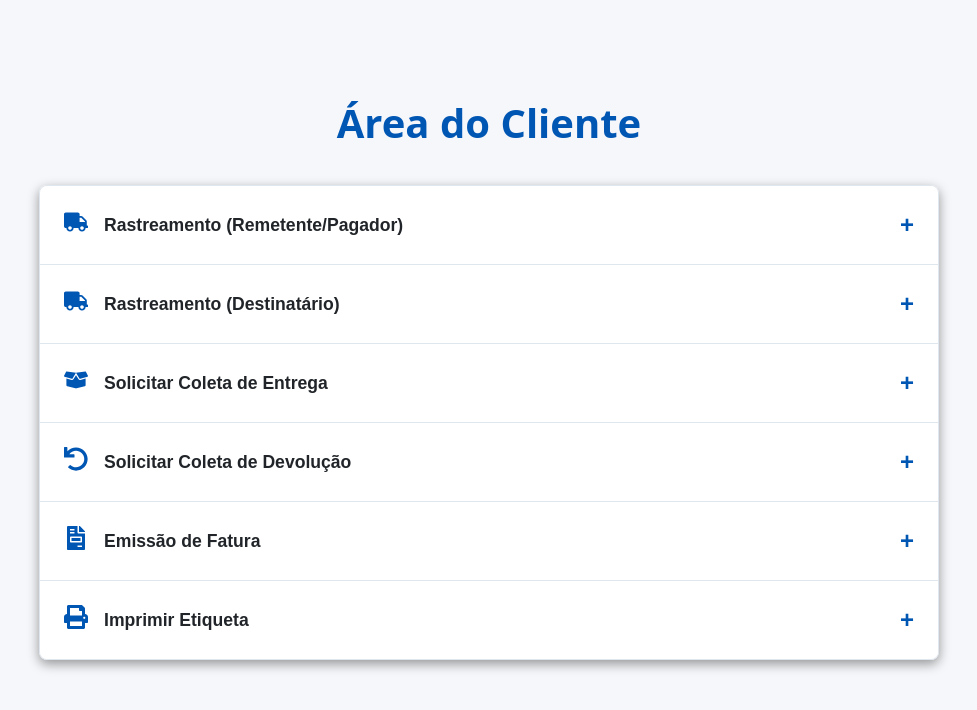
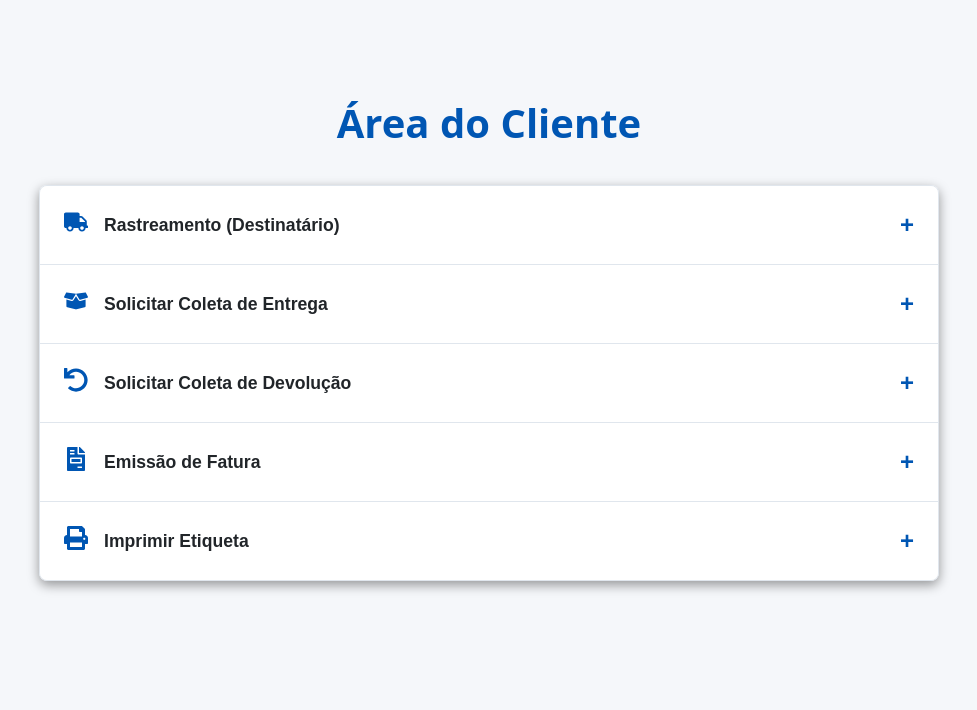
Before and after one commit to arturLoliveira/linhares-logistica, a React (Vite) app: page /area-cliente in a window 1280 px wide. Shown: the top 710 px of the page, without its empty margins (151-1128 px from the left). Built offline with nearby package versions, Linux system fonts and the light colour scheme.

Commit message:
mudanças no admin dashboard

```diff
--- a/src/pages/area-cliente.tsx
+++ b/src/pages/area-cliente.tsx
@@ -28,77 +28,8 @@ const handleDownloadPDF = async (url: string, filename: string, setLoading: (b:
     }
 };
 
-function FormRastreioRemetente() {
-    const [cpfCnpj, setCpfCnpj] = useState('');
-    const [numeroEncomenda, setNumeroEncomenda] = useState('');
-    const [isLoading, setIsLoading] = useState(false);
-    const [resultado, setResultado] = useState<any | null>(null);
-    const [erro, setErro] = useState('');
-
-    const handleSubmit = async (e: React.FormEvent) => {
-        e.preventDefault();
-        setIsLoading(true);
-        setResultado(null);
-        setErro('');
-        try {
-            const res = await fetch('https://linhares-logistica-backend.onrender.com/api/rastreamento/remetente', {
-                method: 'POST',
-                headers: { 'Content-Type': 'application/json' },
-                body: JSON.stringify({ numeroEncomenda, cpfCnpj })
-            });
-            if (!res.ok) {
-                const data = await res.json();
-                throw new Error(data.error || 'Coleta não encontrada.');
-            }
-            const data = await res.json();
-            setResultado(data);
-        } catch (err) {
-            setErro((err as Error).message);
-        } finally {
-            setIsLoading(false);
-        }
-    };
-
-    return (
-        <form onSubmit={handleSubmit}>
-            <p>Tenha em mãos o seu CPF/CNPJ (Remetente) e o Número da Encomenda.</p>
-            <div className={styles.formGroup}>
-                <label htmlFor="num_encomenda_rem">Número da Encomenda</label>
-                <input type="text" id="num_encomenda_rem" value={numeroEncomenda} onChange={e => setNumeroEncomenda(e.target.value)} placeholder="Ex: OC-1001" required />
-            </div>
-            <div className={styles.formGroup}>
-                <label htmlFor="cnpj_remetente">Seu CPF/CNPJ (Remetente)</label>
-                <input type="text" id="cnpj_remetente" value={cpfCnpj} onChange={e => setCpfCnpj(e.target.value)} required />
-            </div>
-            <button type="submit" className={styles.formButton} disabled={isLoading}>{isLoading ? "Buscando..." : "Rastrear"}</button>
-
-            {erro && <p style={{ color: 'red', marginTop: '1rem' }}>{erro}</p>}
-
-            {resultado && (
-                <div className={styles.rastreioResultado}>
-                    <div className={styles.statusAtual}><strong>Status Atual:</strong> {resultado.status.replace('_', ' ')}</div>
-                    {resultado.historico && resultado.historico.length > 0 && (
-                         <div className={styles.localAtual}><strong>Localização:</strong> {resultado.historico[0].localizacao}</div>
-                    )}
-                    <h5 className={styles.historicoTitulo}>Histórico de Rastreio</h5>
-                    <ul className={styles.historicoLista}>
-                        {resultado.historico && resultado.historico.map((evento: any) => (
-                            <li key={evento.id} className={styles.historicoItem}>
-                                <div className={styles.historicoData}>{new Date(evento.data).toLocaleString('pt-BR', {day: '2-digit', month: '2-digit', hour: '2-digit', minute: '2-digit'})}</div>
-                                <div className={styles.historicoStatus}>{evento.status.replace('_', ' ')}</div>
-                                <div className={styles.historicoLocal}>{evento.localizacao}</div>
-                            </li>
-                        ))}
-                    </ul>
-                </div>
-            )}
-        </form>
-    );
-}
-
 function FormRastreioDestinatario() {
     const [cpfCnpj, setCpfCnpj] = useState('');
-    const [senha, setSenha] = useState('');
     const [numeroEncomenda, setNumeroEncomenda] = useState('');
     const [isLoading, setIsLoading] = useState(false);
     const [resultado, setResultado] = useState<any | null>(null);
@@ -113,7 +44,7 @@ function FormRastreioDestinatario() {
             const res = await fetch('https://linhares-logistica-backend.onrender.com/api/rastreamento/destinatario', {
                 method: 'POST',
                 headers: { 'Content-Type': 'application/json' },
-                body: JSON.stringify({ numeroEncomenda, cpfCnpj, senha })
+                body: JSON.stringify({ numeroEncomenda, cpfCnpj })
             });
             if (!res.ok) {
                  const data = await res.json();
@@ -138,10 +69,6 @@ function FormRastreioDestinatario() {
              <div className={styles.formGroup}>
                 <label htmlFor="cnpj_dest">Seu CNPJ/CPF (Destinatário)</label>
                 <input type="text" id="cnpj_dest" value={cpfCnpj} onChange={e => setCpfCnpj(e.target.value)} required />
-            </div>
-             <div className={styles.formGroup}>
-                <label htmlFor="senha_dest">Senha de Acesso</label>
-                <input type="password" id="senha_dest" value={senha} onChange={e => setSenha(e.target.value)} required />
             </div>
             <button type="submit" className={styles.formButton} disabled={isLoading}>{isLoading ? "Buscando..." : "Acessar"}</button>
 
@@ -329,12 +256,6 @@ function FormImprimirEtiqueta() {
 
 const secoes = [
     {
-        id: 'rastreio_remetente',
-        titulo: 'Rastreamento (Remetente/Pagador)',
-        icon: <FaTruck />,
-        conteudo: <FormRastreioRemetente />
-    },
-    {
         id: 'rastreio_destinatario',
         titulo: 'Rastreamento (Destinatário)',
         icon: <FaTruck />,
```
Also changed, not shown: public/vercel.json (renamed from vercel.json).
